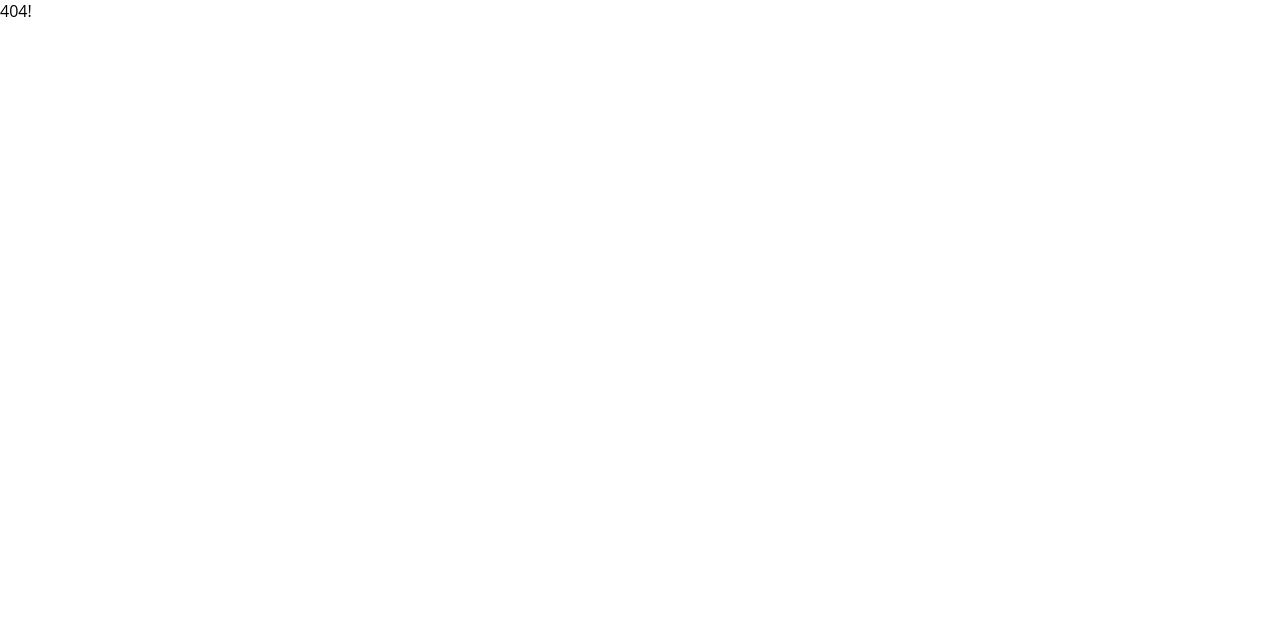
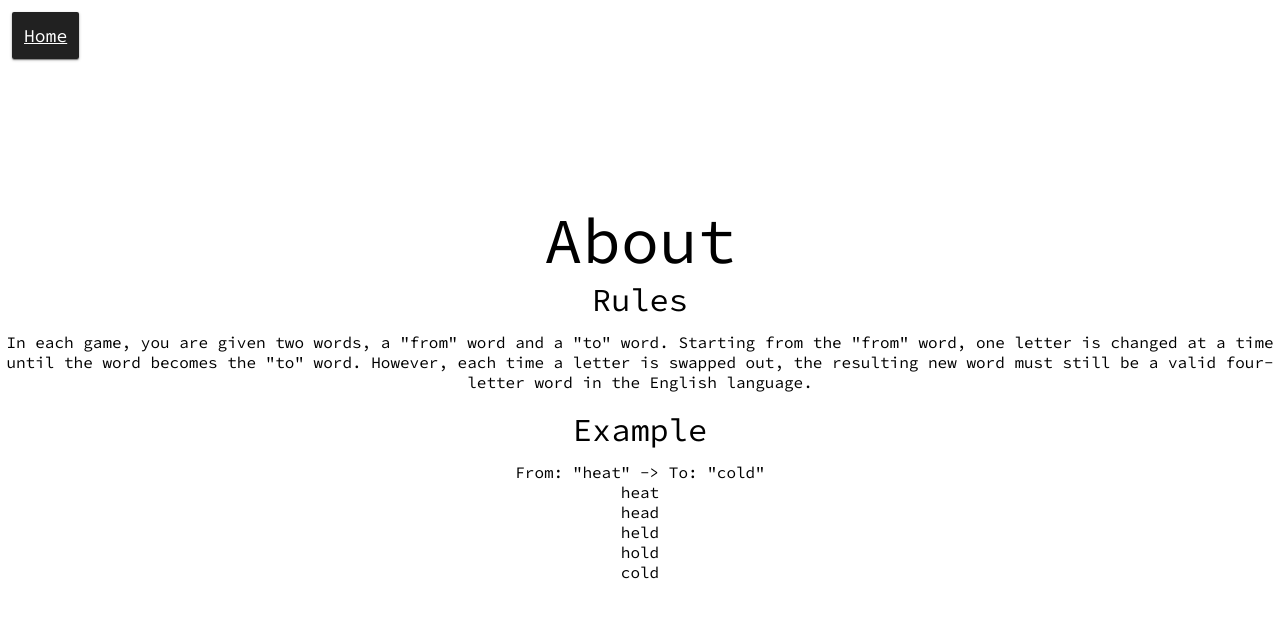
Before and after one commit to chinanwu/delta, a React app: page /about in a window 1280 px wide. Shown: the top 618 px of the page. Built offline with nearby package versions, Linux system fonts and the light colour scheme.

Commit message:
About page added

```diff
--- a/index.html
+++ b/index.html
@@ -4,7 +4,9 @@
     <meta charset="UTF-8">
     <title>Mairead</title>
     <meta content="width=device-width, initial-scale=1" name="viewport" />
-    <link href="https://fonts.googleapis.com/css?family=Nunito|Rubik&display=swap" rel="stylesheet">
+<!--    <link href="https://fonts.googleapis.com/css?family=Nunito|Rubik&display=swap" rel="stylesheet">-->
+
+    <link href="https://fonts.googleapis.com/css?family=Source+Code+Pro&display=swap" rel="stylesheet">
 </head>
 <body>
 <div id="root"></div>
--- a/src/App.jsx
+++ b/src/App.jsx
@@ -5,6 +5,7 @@ import { BrowserRouter as Router, Switch, Route, Link } from 'react-router-dom';
 import { store } from './store';
 
 import './App.less';
+import About from './components/About.jsx';
 import Game from './components/Game.jsx';
 import Home from './components/Home.jsx';
 import NotFound from './components/NotFound.jsx';
@@ -15,6 +16,7 @@ const App = () => (
 			<Switch>
 				<Route exact path="/" component={Home} />
 				<Route exact path="/game/:gameUrl([a-zA-Z]+)" component={Game} />
+				<Route exact path="/about" component={About} />
 				<Route component={NotFound} />
 			</Switch>
 		</Router>
--- a/src/App.less
+++ b/src/App.less
@@ -1,8 +1,11 @@
 * {
-  font-family: 'Open Sans', sans-serif;
+	//font-family: 'Open Sans', sans-serif;
+	font-family: 'Source Code Pro', monospace;
 }
 
-html, body, #root {
-  margin: 0;
-  height: 100%;
+html,
+body,
+#root {
+	margin: 0;
+	height: 100%;
 }
--- /dev/null
+++ b/src/components/About.jsx
@@ -0,0 +1,31 @@
+import React from 'react';
+
+import './About.less';
+
+export const About = () => (
+	<div className="About">
+		<div className="About__nav">
+			<a className="About__home" href="/">
+				Home
+			</a>
+		</div>
+		<div className="About__header">About</div>
+		<div className="About__label">Rules</div>
+		<div className="About__content">
+			In each game, you are given two words, a "from" word and a "to" word.
+			Starting from the "from" word, one letter is changed at a time until the
+			word becomes the "to" word. However, each time a letter is swapped out,
+			the resulting new word must still be a valid four-letter word in the
+			English language.
+		</div>
+		<div className="About__label">Example</div>
+		<div className="About__content">
+			From: "heat" -> To: "cold"
+			{['heat', 'head', 'held', 'hold', 'cold'].map(word => (
+				<div>{word}</div>
+			))}
+		</div>
+	</div>
+);
+
+export default About;
--- /dev/null
+++ b/src/components/About.less
@@ -0,0 +1,48 @@
+@import '../style/styles';
+
+.About {
+	display: flex;
+	flex-direction: column;
+	justify-content: center;
+	align-items: center;
+	height: 100%;
+}
+
+.About__nav {
+	position: absolute;
+	top: 24px;
+	left: 12px;
+	font-size: 18px;
+}
+
+.About__home {
+	padding: 12px;
+	border-radius: 2px;
+	background-color: @blackBtn;
+	box-shadow: @box-shadow-01;
+	color: white;
+}
+
+.About__home:hover {
+	background-color: @blackBtn-light;
+	box-shadow: @box-shadow-02;
+}
+
+.About__home:active {
+	background-color: @blackBtn;
+	box-shadow: @box-shadow-02;
+}
+
+.About__header {
+	font-size: 64px;
+}
+
+.About__label {
+	font-size: 32px;
+	margin-bottom: 12px;
+}
+
+.About__content {
+	text-align: center;
+	margin-bottom: 18px;
+}
--- a/src/components/Game.jsx
+++ b/src/components/Game.jsx
@@ -1,4 +1,5 @@
 import React, { useCallback, useEffect, useState } from 'react';
+import PropTypes from 'prop-types';
 
 import { getFetch, postFetch } from '../functions/FetchFunctions';
 import hasValidCharacters from '../functions/hasValidCharacters';
@@ -60,21 +61,7 @@ export const Game = ({
 		event => {
 			if (event && event.target && event.keyCode) {
 				if (event.keyCode === 13 || event.keyCode === 32) {
-					getFetch(
-						'http://localhost:5000/api/words/validate?word=' + text
-					).then(res => {
-						res
-							? text.length === 4 && error === null
-								? setEntries(entries => {
-										if (entries === []) {
-											return [text];
-										} else {
-											return [...entries, text];
-										}
-								  })
-								: null
-							: setError('Invalid word');
-					});
+					handleClick();
 				}
 			}
 		},
@@ -86,13 +73,15 @@ export const Game = ({
 			res => {
 				res
 					? text.length === 4 && error === null
-						? setEntries(entries => {
+						? (setEntries(entries => {
 								if (entries === []) {
 									return [text];
 								} else {
 									return [...entries, text];
 								}
-						  })
+						  }),
+						  setText(''),
+						  setError(null))
 						: null
 					: setError('Invalid word');
 			}
@@ -141,8 +130,8 @@ export const Game = ({
 	);
 };
 
+Game.propTypes = {
+	match: PropTypes.object,
+};
+
 export default Game;
-
-// TODO
-// Not allow dupes in entries
-// Enforce 4 letters in entry
--- a/src/components/Game.less
+++ b/src/components/Game.less
@@ -30,7 +30,7 @@
 
 .Game__label {
 	margin-right: 6px;
-	text-align: center;
+	text-align: right;
 }
 
 .Game__input {
--- a/src/components/Home.jsx
+++ b/src/components/Home.jsx
@@ -3,11 +3,11 @@ import { Redirect } from 'react-router-dom';
 
 import { postFetch } from '../functions/FetchFunctions';
 import generateGameUrl from '../functions/generateGameUrl';
-import isWord from '../functions/hasValidCharacters';
+import hasValidCharacters from '../functions/hasValidCharacters';
 
 import './Home.less';
 
-export const Home = ({}) => {
+export const Home = () => {
 	const [gameUrl, setGameUrl] = useState(generateGameUrl);
 	const [error, setError] = useState(null);
 	const [redirect, setRedirect] = useState(false);
@@ -17,9 +17,9 @@ export const Home = ({}) => {
 			if (event.target.value) {
 				const url = event.target.value;
 				setGameUrl(url);
-				!isWord(url)
-					? setError('Game URL must only contain letters')
-					: setError(null);
+				hasValidCharacters(url)
+					? setError(null)
+					: setError('Game URL must only contain letters');
 			} else {
 				setGameUrl('');
 				setError('Game URL cannot be empty');
@@ -45,6 +45,11 @@ export const Home = ({}) => {
 		<Redirect to={'/game/' + gameUrl} />
 	) : (
 		<div className="Home">
+			<div className="Home__nav">
+				<a className="Home__about" href="/about">
+					About
+				</a>
+			</div>
 			<div className="Home__header">Mairead</div>
 			<div>
 				<div className="Home__game">
--- a/src/components/Home.less
+++ b/src/components/Home.less
@@ -6,6 +6,31 @@
 	justify-content: center;
 	align-items: center;
 	height: 100%;
+}
+
+.Home__nav {
+	position: absolute;
+	top: 24px;
+	left: 12px;
+	font-size: 18px;
+}
+
+.Home__about {
+	padding: 12px;
+	border-radius: 2px;
+	background-color: @blackBtn;
+	box-shadow: @box-shadow-01;
+	color: white;
+}
+
+.Home__about:hover {
+	background-color: @blackBtn-light;
+	box-shadow: @box-shadow-02;
+}
+
+.Home__about:active {
+	background-color: @blackBtn;
+	box-shadow: @box-shadow-02;
 }
 
 .Home__header {
--- a/src/style/styles.less
+++ b/src/style/styles.less
@@ -6,6 +6,8 @@
 @greenBtn: #8bc34a;
 @greenBtnHover: #9ccc65;
 @greenBtnActive: #7cb342;
+@blackBtn: #212121;
+@blackBtn-light: #424242;
 
 @disabledBtn: #9e9e9e;
 
```
